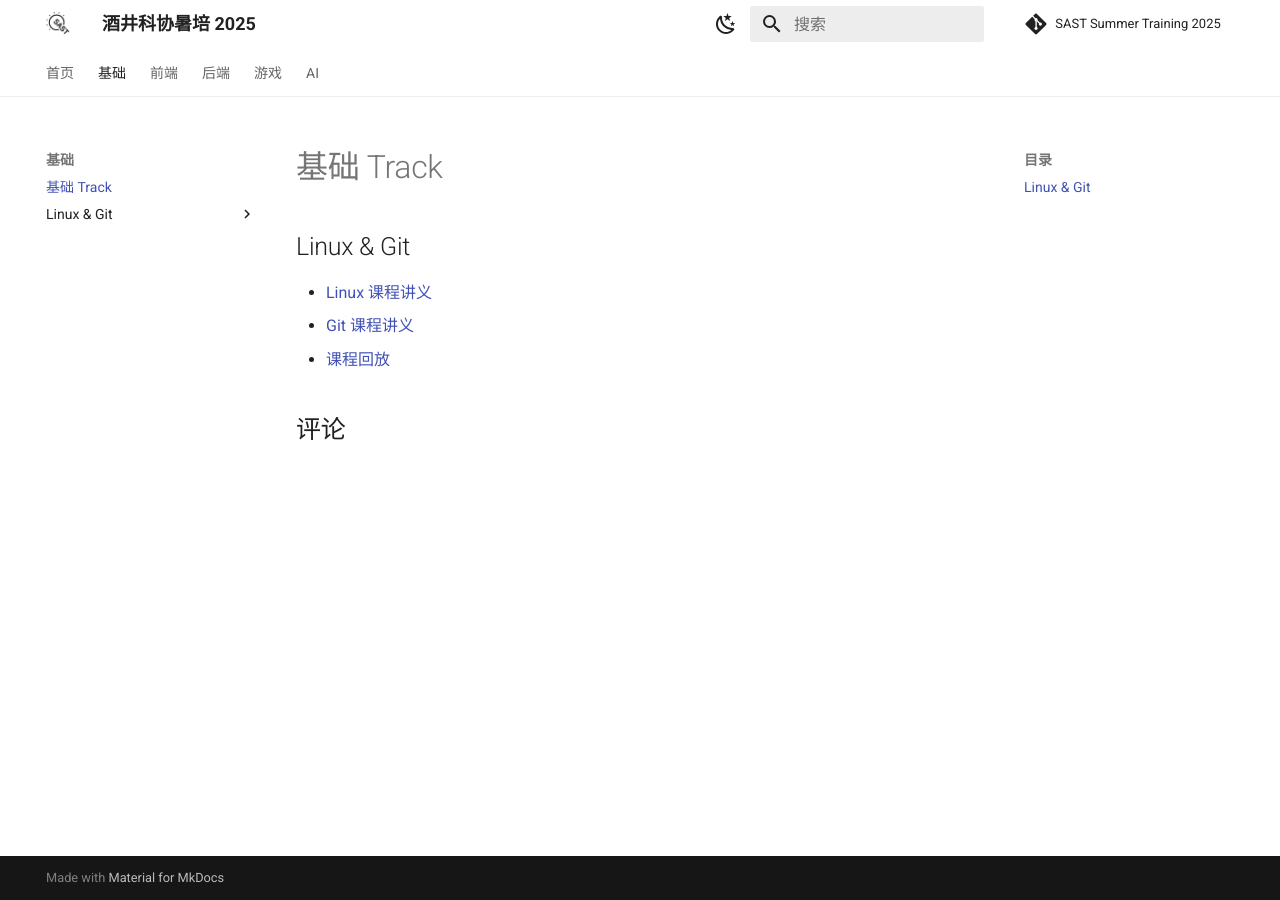
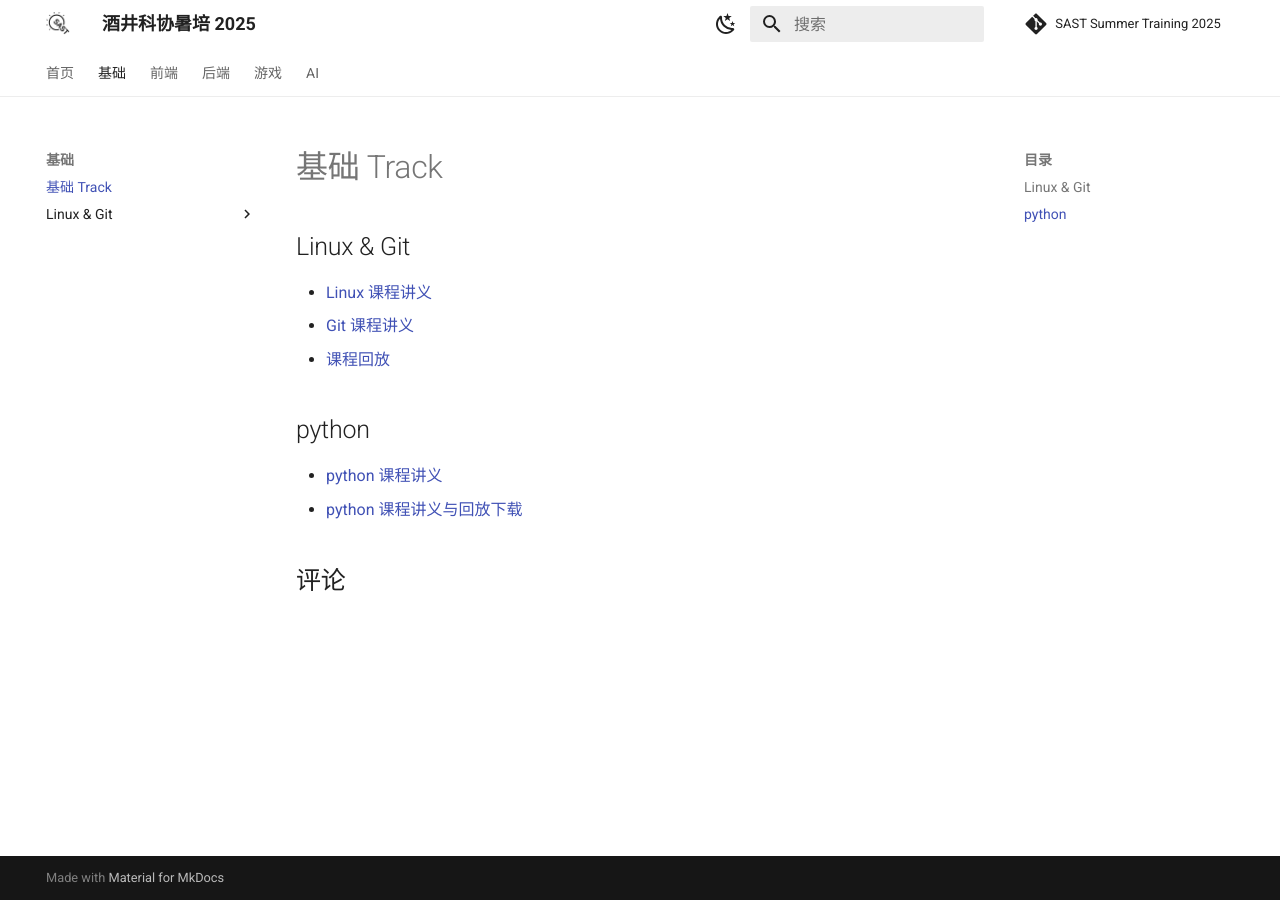
Before and after one commit to sast-summer-training-2025/sast-summer-training-2025.github.io, an MkDocs documentation site: the page built from docs/basic/index_basic.md, in a window 1280 px wide. Built offline with MkDocs 1.6.1 and Material for MkDocs 9.7.7, drawn with Linux system fonts in a browser that asks for light colours; comment, search, counter and statistics services are not loaded.

Commit message:
Update index_basic.md

```diff
--- a/docs/basic/index_basic.md
+++ b/docs/basic/index_basic.md
@@ -6,3 +6,8 @@
 - [Linux 课程讲义](/basic/linux&git/Linux)
 - [Git 课程讲义](/basic/linux&git/Git)
 - [课程回放]()
+
+## python
+
+- [python 课程讲义](/basic/python/python)
+- [python 课程讲义与回放下载](https://cloud.tsinghua.edu.cn/d/a8e5ed9774c9467bab66/)
```
